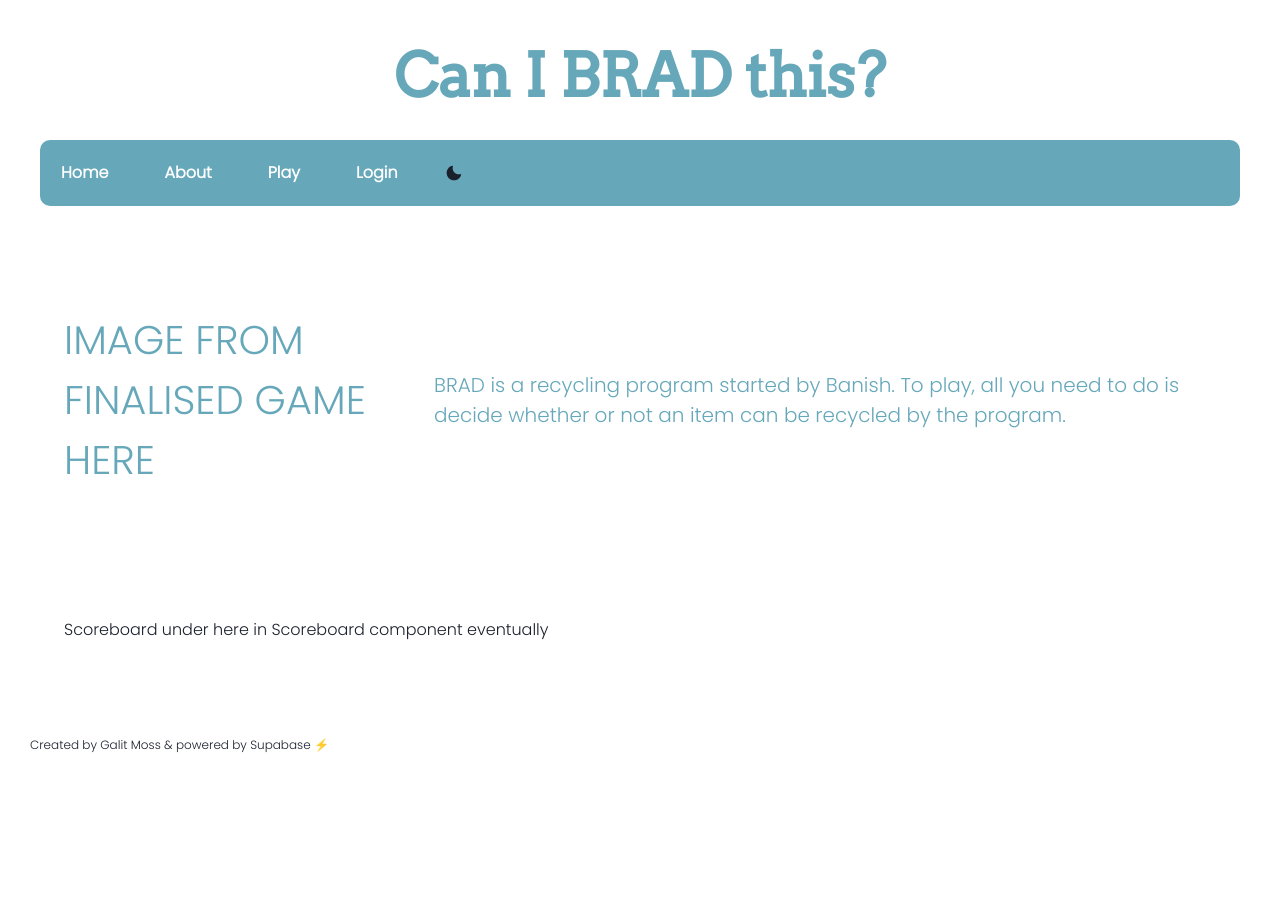
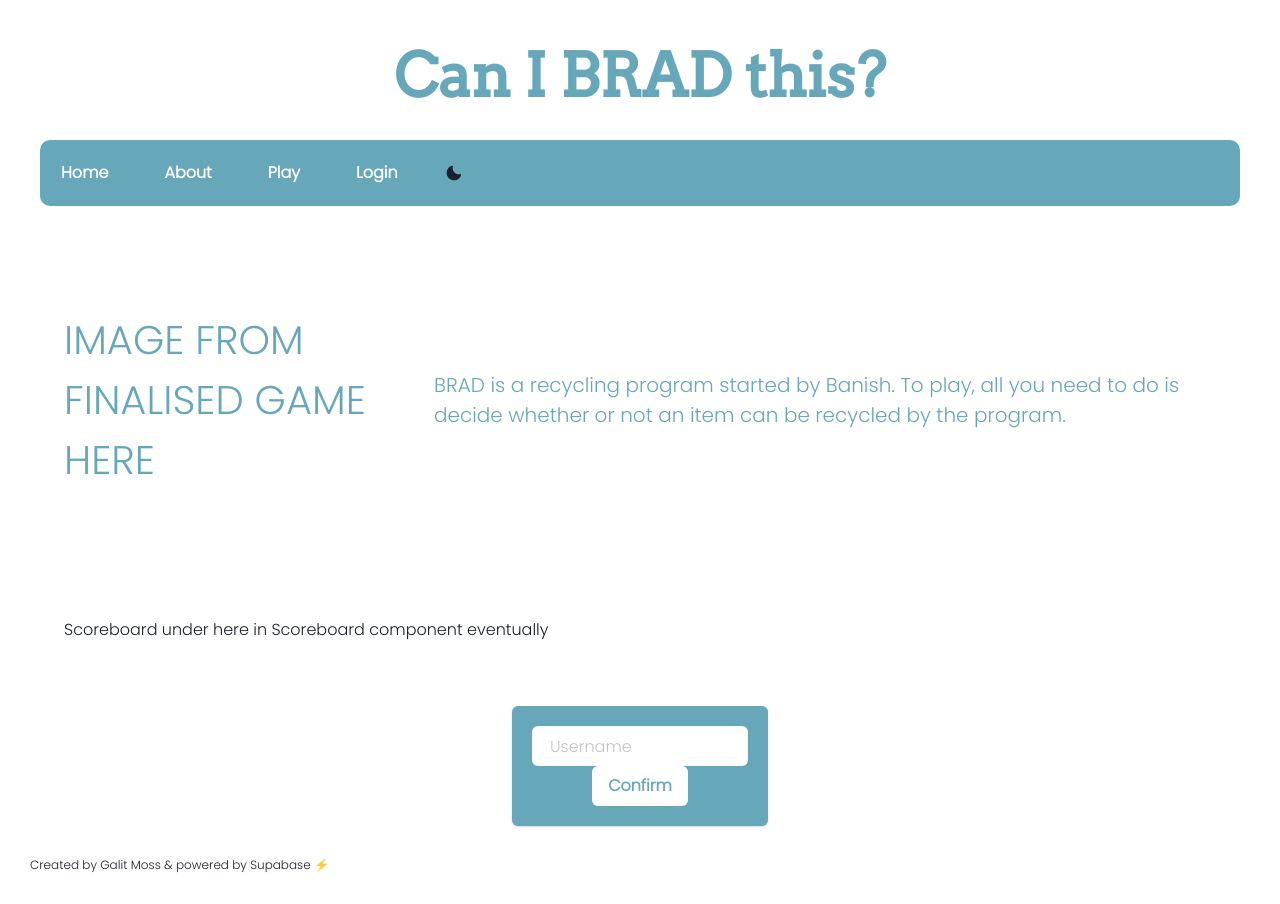
Before and after one commit to gal333t/project4, a React (Vite) app: page / in a window 1280 px wide. Before the commit the page ends 800 px from the top, so only its background shows below. Built offline with nearby package versions, Linux system fonts and the light colour scheme; no server answers.

Commit message:
working on Username component, got insert new User to table working

```diff
--- a/src/Components/Homescreen.jsx
+++ b/src/Components/Homescreen.jsx
@@ -1,4 +1,5 @@
 import { Text, Box, Flex } from "@chakra-ui/react";
+import Username from "./Username";
 
 export default function Homescreen() {
   return (
@@ -18,6 +19,7 @@ export default function Homescreen() {
           Scoreboard under here in Scoreboard component eventually
         </Text>
       </Box>
+      <Username />
     </>
   );
 }
--- a/src/Components/Navbar.jsx
+++ b/src/Components/Navbar.jsx
@@ -4,7 +4,7 @@ import {
   BreadcrumbLink,
   useToast,
   useColorMode,
-  useColorModeValue,
+  Text,
   IconButton,
 } from "@chakra-ui/react";
 import { MoonIcon, SunIcon } from "@chakra-ui/icons";
@@ -15,7 +15,7 @@ import { SessionContext } from "./SessionContext";
 
 export default function Navbar() {
   const toast = useToast();
-  const { session } = useContext(SessionContext);
+  const { session, username } = useContext(SessionContext);
   const { colorMode, toggleColorMode } = useColorMode();
 
   return (
@@ -33,7 +33,6 @@ export default function Navbar() {
             Home
           </BreadcrumbLink>
         </BreadcrumbItem>
-
         <BreadcrumbItem>
           <BreadcrumbLink as={NavLink} to="/about" m="5" fontWeight="bold">
             About
@@ -44,7 +43,6 @@ export default function Navbar() {
             Play
           </BreadcrumbLink>
         </BreadcrumbItem>
-
         {!session ? (
           <BreadcrumbItem>
             <BreadcrumbLink as={NavLink} to="/login" m="5" fontWeight="bold">
@@ -80,6 +78,7 @@ export default function Navbar() {
         >
           {colorMode === "light" ? <MoonIcon /> : <SunIcon />}
         </IconButton>
+        {username && <Text>Welcome, {username} </Text>}
       </Breadcrumb>
     </>
   );
--- a/src/Components/Username.jsx
+++ b/src/Components/Username.jsx
@@ -1,11 +1,45 @@
-import { Card, CardBody, Input, Button, useToast } from "@chakra-ui/react";
-import { useState } from "react";
+import {
+  Card,
+  CardBody,
+  Input,
+  Button,
+  useToast,
+  useColorModeValue,
+  cookieStorageManager,
+} from "@chakra-ui/react";
 import { SessionContext } from "./SessionContext";
 import { useContext } from "react";
+import supabase from "../supabase";
 
 export default function Username() {
   const toast = useToast();
   const { username, setUsername } = useContext(SessionContext);
+  const white = useColorModeValue("white", "white");
+  const black = useColorModeValue("black", "black");
+
+  async function determineUserStatus() {
+    const { data } = await supabase
+      .from("Users")
+      .select("")
+      .eq("username", username);
+    console.log(data);
+    if (data == "") {
+      await supabase.from("Users").insert({ username: username });
+      toast({
+        description: "Your username has been created!",
+        status: "success",
+        duration: 2000,
+        isClosable: true,
+      });
+    } else {
+      toast({
+        description: "Username already exists, please try a different one",
+        status: "error",
+        duration: 3000,
+        isClosable: true,
+      });
+    }
+  }
 
   return (
     <>
@@ -14,33 +48,20 @@ export default function Username() {
           <CardBody>
             <Input
               variant="filled"
+              bg={white}
+              color={black}
               focusBorderColor="white"
-              _focus={{ bg: "#EDF2F7", color: "#66a8ba" }}
+              _focus={{ bg: white, color: black }}
+              _placeholder={{ color: "blackAlpha.400" }}
+              _hover={{ bg: white, color: black }}
               placeholder="Username"
               onChange={(e) => setUsername(e.target.value)}
             />
             <Button
-              className="button"
-              color="#66a8ba"
-              onClick={() => {
-                if (username == username) {
-                  toast({
-                    description:
-                      "Username already exists, please try a different one",
-                    status: "error",
-                    duration: 3000,
-                    isClosable: true,
-                  });
-                } else {
-                  toast({
-                    description: "Your username has been created!",
-                    status: "success",
-                    duration: 2000,
-                    isClosable: true,
-                  });
-                  console.log("redirect to a different page next");
-                }
-              }}
+              color={"#66a8ba"}
+              bg={white}
+              _hover={{ opacity: "80%" }}
+              onClick={() => determineUserStatus()}
             >
               Confirm
             </Button>
```
